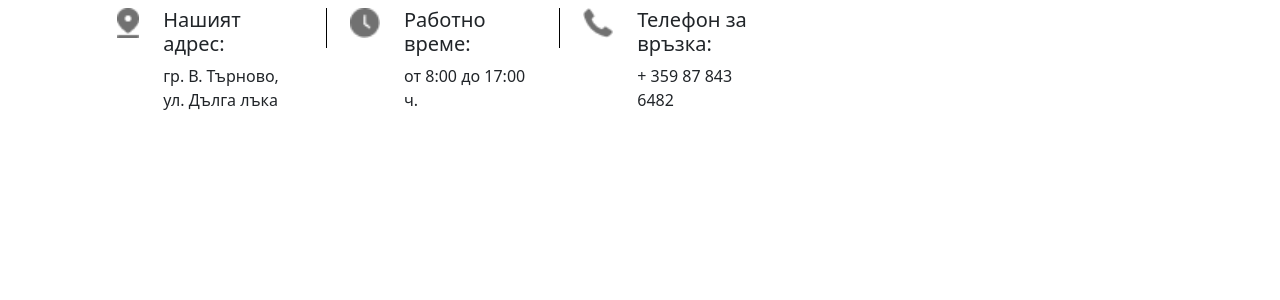
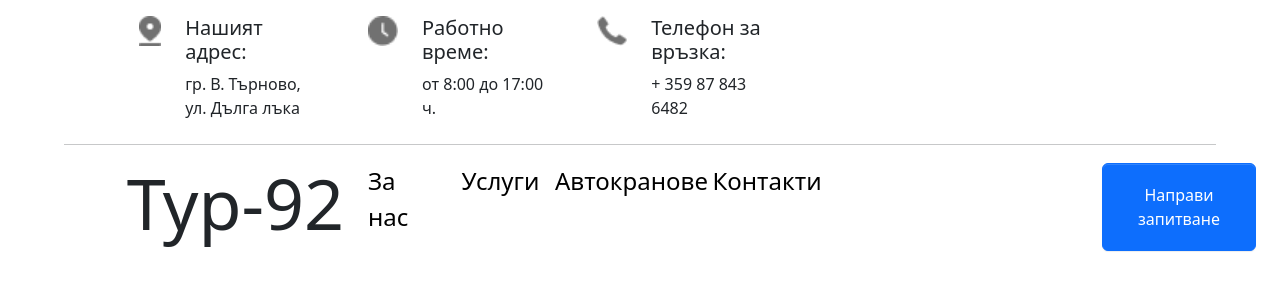
Before and after one commit to Tihomir13/Tur-92, an Angular app: page / in a window 1280 px wide. Shown: the top 300 px of the page. Built offline with nearby package versions, Linux system fonts and the light colour scheme.

Commit message:
finishing Header

```diff
--- a/src/app/app.component.html
+++ b/src/app/app.component.html
@@ -1,31 +1 @@
-<div class="row container-fluid d-flex mt-2">
-  <div class="col-1"></div>
-  <app-info
-    class="col-2"
-    image="images/locationIcon.png"
-    title="Нашият адрес: "
-    info="гр. В. Търново, ул. Дълга лъка"
-  />
-
-  <div style="width: 1px; height: 20px" class="col- 1 ms-0 me-0">
-    <span class="vertical-line"></span>
-  </div>
-
-  <app-info
-    class="col-2"
-    image="images/clock.png"
-    title="Работно време: "
-    info="от 8:00 до 17:00 ч."
-  />
-
-  <div style="width: 1px; height: 20px" class="col- 1 ms-0 me-0">
-    <span class="vertical-line"></span>
-  </div>
-
-  <app-info
-    class="col-2"
-    image="images/phone.png"
-    title="Телефон за връзка: "
-    info="+ 359 87 843 6482"
-  />
-</div>
+<app-header />
--- a/src/app/app.component.scss
+++ b/src/app/app.component.scss
@@ -1,7 +1,6 @@
 .vertical-line {
-    display: inline-block;
-    width: 0.5px;
-    height: 40px; /* Можете да промените височината според нуждите си */
-    background-color: black; /* Можете да промените цвета според нуждите си */
-    vertical-align: middle; /* Вертикално подравняване */
+  display: inline-block;
+  width: 1px;
+  height: 50px; /* Можете да промените височината според нуждите си */
+  background-color: #c7c8c9; /* Можете да промените цвета според нуждите си */
 }
--- a/src/app/app.component.ts
+++ b/src/app/app.component.ts
@@ -1,13 +1,13 @@
 import { Component } from '@angular/core';
 import { RouterOutlet } from '@angular/router';
-import { InfoComponent } from './info/info.component';
+import { HeaderComponent } from './header/header.component';
 
 @Component({
   selector: 'app-root',
   standalone: true,
-  imports: [RouterOutlet, InfoComponent],
+  imports: [RouterOutlet, HeaderComponent],
   templateUrl: './app.component.html',
-  styleUrl: './app.component.scss'
+  styleUrl: './app.component.scss',
 })
 export class AppComponent {
   title = 'Tur-92';
--- /dev/null
+++ b/src/app/header/header.component.html
@@ -0,0 +1,39 @@
+<div class="container-fluid d-flex flex-column">
+  <div class="row container-fluid d-flex m-0 mt-3">
+    <div class="col-1"></div>
+    <app-info
+      class="col-2"
+      image="images/locationIcon.png"
+      title="Нашият адрес: "
+      info="гр. В. Търново, ул. Дълга лъка"
+    />
+
+    <div style="width: 1px" class="ms-0 me-0">
+      <span class="vertical-line"></span>
+    </div>
+
+    <app-info
+      class="col-2"
+      image="images/clock.png"
+      title="Работно време: "
+      info="от 8:00 до 17:00 ч."
+    />
+
+    <div style="width: 1px" class="ms-0 me-0">
+      <span class="vertical-line"></span>
+    </div>
+
+    <app-info
+      class="col-2"
+      image="images/phone.png"
+      title="Телефон за връзка: "
+      info="+ 359 87 843 6482"
+    />
+  </div>
+
+  <div class="col-12 d-flex justify-content-center">
+    <hr class="col-11 mt-4 mb-3" />
+  </div>
+
+  <app-nav-bar />
+</div>
--- /dev/null
+++ b/src/app/nav-bar/nav-bar.component.html
@@ -0,0 +1,15 @@
+<div class="container-fluid d-flex align-items-center">
+  <div class="col-1"></div>
+  <h1 class="col-2" style="font-size: 70px">Тур-92</h1>
+
+  <nav class="d-flex col-9">
+    <ul class="d-flex col-10">
+      <li class="col-1 ms-1 me-3"><a href="#"> За нас</a></li>
+      <li class="col-1 ms-3 me-3"><a href="#">Услуги</a></li>
+      <li class="col-1 ms-3 me-5"><a href="#">Автокранове</a></li>
+      <li class="col-1 ms-5 me-3"><a href="#">Контакти</a></li>
+    </ul>
+
+    <button class="col-2 btn btn-primary">Направи запитване</button>
+  </nav>
+</div>
--- /dev/null
+++ b/src/app/nav-bar/nav-bar.component.scss
@@ -0,0 +1,12 @@
+ul {
+  list-style-type: none;
+}
+
+li {
+  font-size: x-large;
+}
+
+a {
+  color: black;
+  text-decoration: none;
+}
```
Also changed, not shown: src/app/header/header.component.ts (added, +12 -0 lines), src/app/nav-bar/nav-bar.component.ts (added, +12 -0 lines), public/images/crane.png (added), src/app/header/header.component.scss (added).
